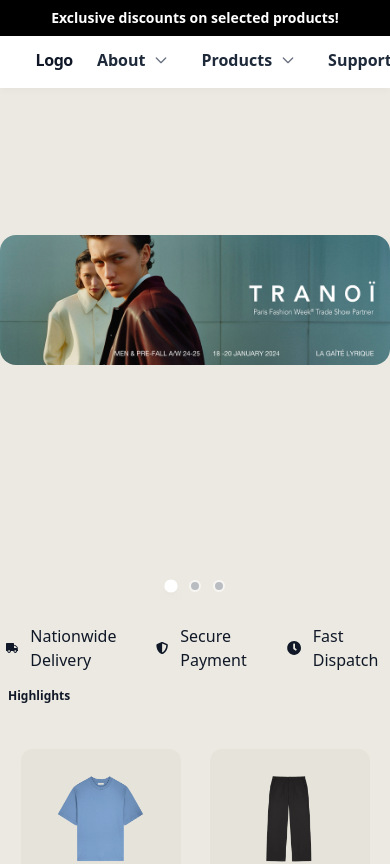
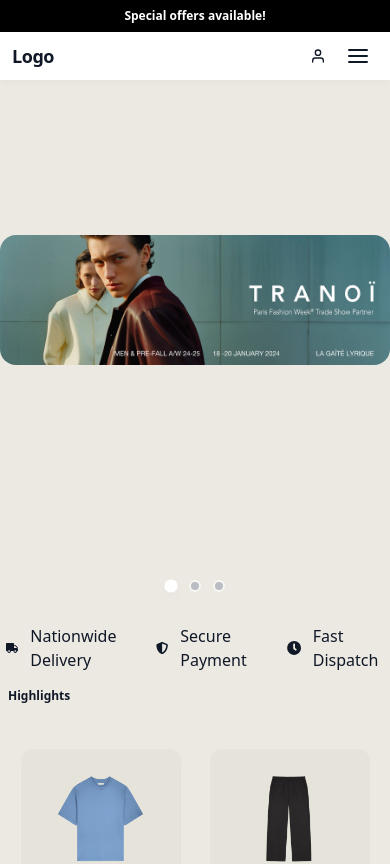
Before and after one commit to Edu-2de/CrudApiLab, a Next.js app in the folder project 1/frontend/: page / in a window 390 px wide. Shown: the top 864 px of the page. Built offline with nearby package versions, Linux system fonts and the light colour scheme.

Commit message:
feat: enhance Header component with responsive design and mobile menu functionality

```diff
--- a/project 1/frontend/src/app/components/header.tsx
+++ b/project 1/frontend/src/app/components/header.tsx
@@ -2,7 +2,7 @@
 import React, { useEffect, useRef, useState } from 'react';
 import Link from 'next/link';
 import classNames from 'classnames';
-import { FiUser } from 'react-icons/fi';
+import { FiUser, FiMenu, FiX } from 'react-icons/fi';
 
 const menuItems = [
   {
@@ -59,6 +59,8 @@
   const [openMenu, setOpenMenu] = useState<number | null>(null);
   const [submenuHover, setSubmenuHover] = useState(false);
   const [showBanner, setShowBanner] = useState(true);
+  const [isMobileMenuOpen, setIsMobileMenuOpen] = useState(false);
+  const [screenSize, setScreenSize] = useState('lg');
 
   const headerRef = useRef<HTMLDivElement>(null);
 
@@ -67,6 +69,23 @@
 
   const [user, setUser] = useState<{ first_name: string } | null>(null);
   const [showDropdown, setShowDropdown] = useState(false);
+
+  // Screen size detection
+  useEffect(() => {
+    const handleResize = () => {
+      const width = window.innerWidth;
+      if (width < 480) setScreenSize('xs');
+      else if (width < 640) setScreenSize('sm');
+      else if (width < 768) setScreenSize('md');
+      else if (width < 1024) setScreenSize('lg');
+      else if (width < 1280) setScreenSize('xl');
+      else setScreenSize('2xl');
+    };
+
+    handleResize();
+    window.addEventListener('resize', handleResize);
+    return () => window.removeEventListener('resize', handleResize);
+  }, []);
 
   useEffect(() => {
     const stored = localStorage.getItem('user');
@@ -83,12 +102,20 @@
     return () => window.removeEventListener('scroll', onScroll);
   }, []);
 
-  const handleMenuMouseEnter = (idx: number) => setOpenMenu(idx);
+  const handleMenuMouseEnter = (idx: number) => {
+    if (screenSize !== 'xs' && screenSize !== 'sm' && screenSize !== 'md') {
+      setOpenMenu(idx);
+    }
+  };
+
   const handleMenuMouseLeave = () => {
+    if (screenSize !== 'xs' && screenSize !== 'sm' && screenSize !== 'md') {
       setTimeout(() => {
         if (!submenuHover) setOpenMenu(null);
       }, 80);
+    }
   };
+
   const handleSubmenuMouseEnter = () => setSubmenuHover(true);
   const handleSubmenuMouseLeave = () => {
     setSubmenuHover(false);
@@ -97,51 +124,112 @@
 
   const handleLogout = () => {
     localStorage.removeItem('user');
+    localStorage.removeItem('auth-token');
     setUser(null);
+    setShowDropdown(false);
     window.location.href = '/';
   };
+
+  const toggleMobileMenu = () => {
+    setIsMobileMenuOpen(!isMobileMenuOpen);
+    setOpenMenu(null);
+  };
+
+  const handleMobileSubmenu = (idx: number) => {
+    setOpenMenu(openMenu === idx ? null : idx);
+  };
+
+  // Responsive configurations
+  const getResponsiveConfig = () => {
+    switch (screenSize) {
+      case 'xs':
+        return {
+          showFullMenu: false,
+          logoSize: 'text-lg',
+          containerPadding: 'px-3',
+          containerMaxWidth: 'max-w-full',
+          userIconSize: 'text-2xl',
+          headerHeight: 'h-12'
+        };
+      case 'sm':
+        return {
+          showFullMenu: false,
+          logoSize: 'text-xl',
+          containerPadding: 'px-4',
+          containerMaxWidth: 'max-w-full',
+          userIconSize: 'text-3xl',
+          headerHeight: 'h-14'
+        };
+      case 'md':
+        return {
+          showFullMenu: false,
+          logoSize: 'text-xl',
+          containerPadding: 'px-6',
+          containerMaxWidth: 'max-w-full',
+          userIconSize: 'text-3xl',
+          headerHeight: 'h-14'
+        };
+      default:
+        return {
+          showFullMenu: true,
+          logoSize: 'text-2xl',
+          containerPadding: 'px-8',
+          containerMaxWidth: 'max-w-[90%]',
+          userIconSize: 'text-4xl',
+          headerHeight: 'h-14'
+        };
+    }
+  };
+
+  const config = getResponsiveConfig();
 
   return (
     <>
       {/* Black banner only at the top with smooth transition */}
       <div
         className={classNames(
-          'select-none w-full bg-black text-white text-center py-2 text-sm font-semibold z-50 fixed top-0 left-0 transition-all duration-500',
+          'select-none w-full bg-black text-white text-center py-2 text-xs sm:text-sm font-semibold z-50 fixed top-0 left-0 transition-all duration-500',
           showBanner ? 'opacity-100 pointer-events-auto' : 'opacity-0 pointer-events-none'
         )}
         style={{ minHeight: '32px' }}
       >
-        Exclusive discounts on selected products!
+        <span className="hidden sm:inline">Exclusive discounts on selected products!</span>
+        <span className="sm:hidden">Special offers available!</span>
       </div>
+
       <header
         ref={headerRef}
         className={classNames(
           'fixed w-full z-40 transition-all duration-500 bg-white select-none',
+          config.headerHeight,
           showBanner ? 'mt-[0px]' : ''
         )}
         onMouseLeave={handleMenuMouseLeave}
-        onMouseEnter={() => {}}
         style={{
           boxShadow: '0 2px 8px 0 rgba(0,0,0,0.03)',
           top: showBanner ? '32px' : '0',
         }}
       >
-        <div className="max-w-[90%] mx-auto flex items-center h-14 px-4 md:px-8 justify-around">
-          <div className="font-bold text-1xl text-gray-900 mr-6 md:mr-14 select-none tracking-tight flex-shrink-0">
+        <div className={`${config.containerMaxWidth} mx-auto flex items-center ${config.headerHeight} ${config.containerPadding} justify-between lg:justify-around`}>
+          {/* Logo */}
+          <div className={`font-bold ${config.logoSize} text-gray-900 select-none tracking-tight flex-shrink-0`}>
             Logo
           </div>
+
+          {/* Desktop Navigation */}
+          {config.showFullMenu && (
             <nav className="flex-1 flex justify-center relative">
-            <ul className="flex space-x-8">
+              <ul className="flex space-x-4 xl:space-x-8">
                 {menuItems.map((item, idx) => (
                   <li
                     key={item.label}
-                  className="relative text-1xl"
+                    className="relative"
                     onMouseEnter={() => handleMenuMouseEnter(idx)}
                     onMouseLeave={handleMenuMouseLeave}
                   >
                     <button
                       className={classNames(
-                      'flex items-center gap-1 py-4 text-1xl text-gray-800 hover:text-black transition-colors cursor-pointer bg-transparent font-semibold',
+                        'flex items-center gap-1 py-4 text-sm lg:text-base text-gray-800 hover:text-black transition-colors cursor-pointer bg-transparent font-semibold',
                         openMenu === idx && 'text-black'
                       )}
                       type="button"
@@ -154,7 +242,7 @@
                       {item.submenu && (
                         <svg
                           className={classNames(
-                          'ml-1 w-4 h-4 text-gray-500 transform transition-transform duration-200',
+                            'ml-1 w-3 h-3 lg:w-4 lg:h-4 text-gray-500 transform transition-transform duration-200',
                             openMenu === idx ? '-rotate-180 -translate-y-0.5' : 'rotate-0'
                           )}
                           fill="none"
@@ -176,12 +264,12 @@
                         onMouseEnter={handleSubmenuMouseEnter}
                         onMouseLeave={handleSubmenuMouseLeave}
                       >
-                      <div className="max-w-8xl mx-auto px-8 py-8 grid grid-cols-2 md:grid-cols-4 gap-8">
+                        <div className="max-w-6xl mx-auto px-8 py-8 grid grid-cols-2 lg:grid-cols-4 gap-4 lg:gap-8">
                           {item.submenu.map(subitem => (
                             <Link
                               key={subitem.label}
                               href={subitem.href}
-                            className="block px-6 py-4 text-gray-700 hover:bg-gray-100 hover:text-black text-base rounded transition-colors font-medium text-center"
+                              className="block px-4 py-3 lg:px-6 lg:py-4 text-gray-700 hover:bg-gray-100 hover:text-black text-sm lg:text-base rounded transition-colors font-medium text-center"
                               onClick={() => setOpenMenu(null)}
                             >
                               {subitem.label}
@@ -194,16 +282,20 @@
                 ))}
               </ul>
             </nav>
-          <div className="flex items-center space-x-4 ml-8 text-black">
+          )}
+
+          {/* Right side - User + Mobile Menu */}
+          <div className="flex items-center space-x-2 sm:space-x-4">
+            {/* User Icon/Avatar */}
             {!user ? (
               <FiUser
                 onClick={() => (window.location.href = '/Login')}
-                className="w-full z-50 text-4xl px-5 py-2 text-gray-900 hover:text-gray-500 transition cursor-pointer"
+                className={`${config.userIconSize} p-1 sm:px-2 sm:py-1 text-gray-900 hover:text-gray-500 transition cursor-pointer`}
               />
             ) : (
               <span className="relative">
                 <button
-                  className="flex items-center justify-center w-9 h-9 rounded-full bg-gradient-to-br from-gray-200 to-gray-300 text-gray-700 font-bold text-lg shadow focus:outline-none border border-gray-300 transition hover:scale-105 hover:shadow-md cursor-pointer"
+                  className="flex items-center justify-center w-8 h-8 sm:w-9 sm:h-9 rounded-full bg-gradient-to-br from-gray-200 to-gray-300 text-gray-700 font-bold text-sm sm:text-lg shadow focus:outline-none border border-gray-300 transition hover:scale-105 hover:shadow-md cursor-pointer"
                   onClick={() => setShowDropdown(prev => !prev)}
                   aria-label="User menu"
                   type="button"
@@ -212,9 +304,9 @@
                   {user.first_name?.charAt(0).toUpperCase() || <FiUser />}
                 </button>
                 {showDropdown && (
-                  <div className="absolute right-0 mt-2 w-36 bg-white border border-gray-200 rounded shadow-lg z-50">
+                  <div className="absolute right-0 mt-2 w-32 sm:w-36 bg-white border border-gray-200 rounded shadow-lg z-50">
                     <button
-                      className="w-full text-left px-4 py-2 text-gray-700 hover:bg-gray-100 transition cursor-pointer"
+                      className="w-full text-left px-3 py-2 sm:px-4 sm:py-2 text-sm text-gray-700 hover:bg-gray-100 transition cursor-pointer"
                       onClick={handleLogout}
                     >
                       Logout
@@ -223,8 +315,78 @@
                 )}
               </span>
             )}
+
+            {/* Mobile Menu Button */}
+            {!config.showFullMenu && (
+              <button
+                onClick={toggleMobileMenu}
+                className="p-2 text-gray-900 hover:text-gray-500 transition cursor-pointer"
+                aria-label="Toggle mobile menu"
+              >
+                {isMobileMenuOpen ? <FiX className="text-2xl" /> : <FiMenu className="text-2xl" />}
+              </button>
+            )}
           </div>
         </div>
+
+        {/* Mobile Menu */}
+        {!config.showFullMenu && isMobileMenuOpen && (
+          <div className="fixed inset-x-0 bg-white border-t border-gray-200 shadow-lg z-40"
+               style={{ top: showBanner ? `${BANNER_HEIGHT + HEADER_HEIGHT}px` : `${HEADER_HEIGHT}px` }}>
+            <div className="max-h-[calc(100vh-120px)] overflow-y-auto">
+              {menuItems.map((item, idx) => (
+                <div key={item.label} className="border-b border-gray-100">
+                  <button
+                    className="w-full flex items-center justify-between px-4 py-4 text-left text-gray-800 hover:bg-gray-50 transition-colors font-semibold"
+                    onClick={() => handleMobileSubmenu(idx)}
+                  >
+                    {item.label}
+                    {item.submenu && (
+                      <svg
+                        className={classNames(
+                          'w-4 h-4 text-gray-500 transform transition-transform duration-200',
+                          openMenu === idx ? 'rotate-180' : 'rotate-0'
+                        )}
+                        fill="none"
+                        stroke="currentColor"
+                        strokeWidth="2"
+                        viewBox="0 0 24 24"
+                      >
+                        <path d="M19 9l-7 7-7-7" strokeLinecap="round" strokeLinejoin="round" />
+                      </svg>
+                    )}
+                  </button>
+                  {item.submenu && openMenu === idx && (
+                    <div className="bg-gray-50 border-t border-gray-200">
+                      {item.submenu.map(subitem => (
+                        <Link
+                          key={subitem.label}
+                          href={subitem.href}
+                          className="block px-6 py-3 text-gray-600 hover:text-gray-800 hover:bg-gray-100 transition-colors"
+                          onClick={() => {
+                            setIsMobileMenuOpen(false);
+                            setOpenMenu(null);
+                          }}
+                        >
+                          {subitem.label}
+                        </Link>
+                      ))}
+                    </div>
+                  )}
+                </div>
+              ))}
+            </div>
+          </div>
+        )}
+
+        {/* Mobile Menu Backdrop */}
+        {!config.showFullMenu && isMobileMenuOpen && (
+          <div
+            className="fixed inset-0 bg-black bg-opacity-25 z-30"
+            style={{ top: showBanner ? `${BANNER_HEIGHT + HEADER_HEIGHT + 300}px` : `${HEADER_HEIGHT + 300}px` }}
+            onClick={() => setIsMobileMenuOpen(false)}
+          />
+        )}
       </header>
     </>
   );
```
Lines whose indentation alone changed are shown as unchanged.
